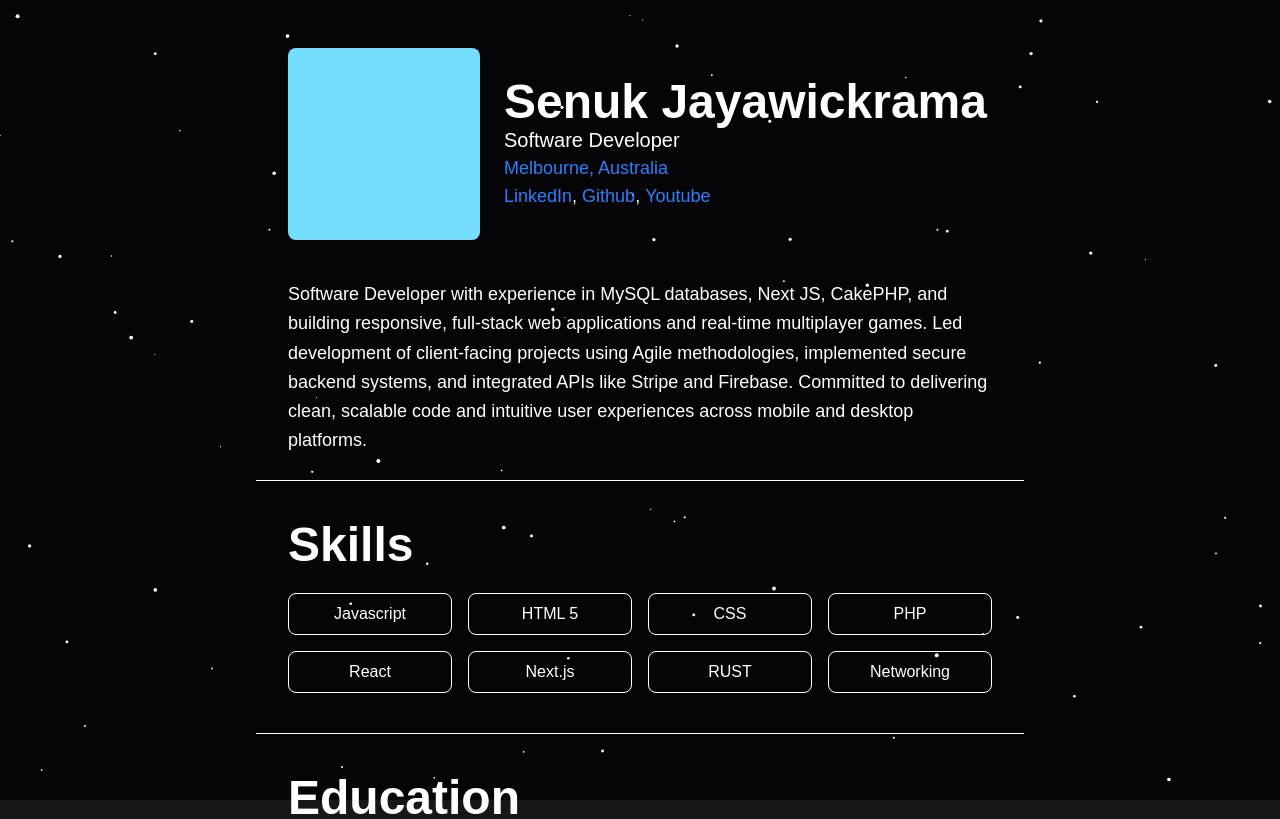
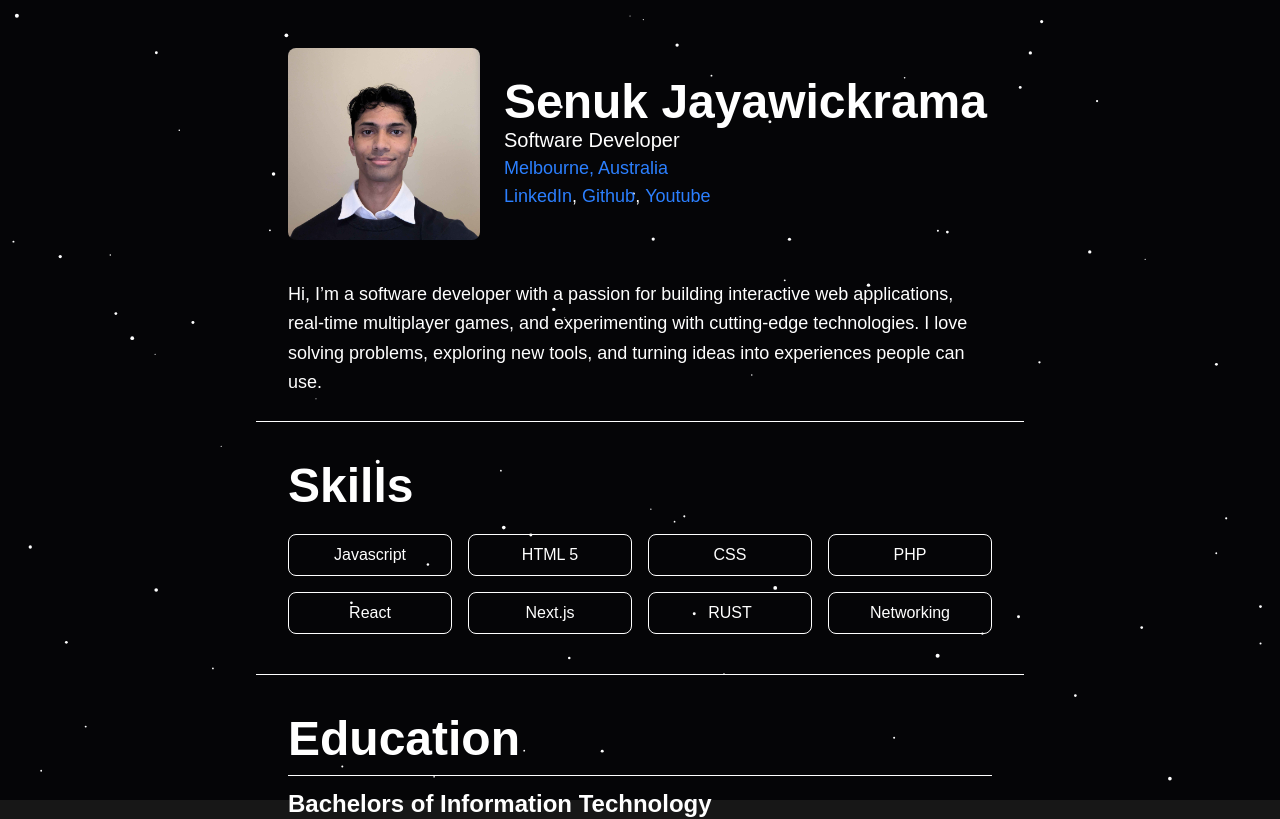
Before and after one commit to SenukDev/portfolio-website, a Next.js app: page / in a window 1280 px wide. Shown: the top 819 px of the page. Built offline with nearby package versions, Linux system fonts and the light colour scheme.

Commit message:
Updated Profile Picture, Introduction and new project entry

```diff
--- a/app/components/Description.tsx
+++ b/app/components/Description.tsx
@@ -4,10 +4,7 @@ const Description = () => {
     return (
         <div className="px-2 md:px-8 pb-4 space-y-2">
             <p className="text-md md:text-lg leading-relaxed">
-                Software Developer with experience in MySQL databases, Next JS, CakePHP, and building responsive, full-stack
-                web applications and real-time multiplayer games. Led development of client-facing projects using Agile
-                methodologies, implemented secure backend systems, and integrated APIs like Stripe and Firebase. Committed to
-                delivering clean, scalable code and intuitive user experiences across mobile and desktop platforms.
+                Hi, I’m a software developer with a passion for building interactive web applications, real-time multiplayer games, and experimenting with cutting-edge technologies. I love solving problems, exploring new tools, and turning ideas into experiences people can use.
             </p>
         </div>
     )
--- a/app/components/Introduction.tsx
+++ b/app/components/Introduction.tsx
@@ -9,7 +9,7 @@ const Introduction = () => {
                 <div className="flex items-center gap-6">
                     <div className="relative aspect-square w-32 md:w-48">
                         <Image
-                            src="/profile.png"
+                            src="/profile.jpg"
                             alt="Profile Picture"
                             fill
                             className="rounded-lg object-cover"
--- a/app/components/Projects.tsx
+++ b/app/components/Projects.tsx
@@ -56,6 +56,26 @@ const Projects = () => {
             />
             <hr></hr>
             <ProjectCard
+                title="3D Interactive Website using WebGPU and THREE js"
+                tags={[
+                    { name: "TypeScript", color: "border-cyan-700" },
+                    { name: "RUST", color: "border-orange-500" },
+                    { name: "THREE js", color: "border-purple-400" },
+                    { name: "WebGPU", color: "border-yellow-700" },
+                    { name: "THREE js Shading Language (TSL)", color: "border-pink-600" },
+                    { name: "HTML5", color: "border-green-600" },
+                    { name: "CSS", color: "border-yellow-400" },
+                ]}
+                description={[
+                    "Connected a RUST Wasm ECS to a <strong>Typescript 3D renderer</strong> using THREE js",
+                    "Used the experimental <strong>WebGPU Renderer</strong> to fully utilise the Computer's GPU within a web application",
+                    "Created Shaders using the TSL which is <strong>GPU programming</strong>"
+                ]}
+                videoUrl="https://www.youtube.com/embed/FsiH818f-zE?si=-PVFJ66SKtwzvXlB"
+                sourceUrl="https://github.com/SenukDev/mmo-3d"
+            />
+            <hr></hr>
+            <ProjectCard
                 title="HTTP3 WebTransport Server using QUIC"
                 tags={[
                     { name: "RUST", color: "border-orange-500" },
```
Also changed, not shown: public/profile.jpg (added), public/profile.png (deleted).
